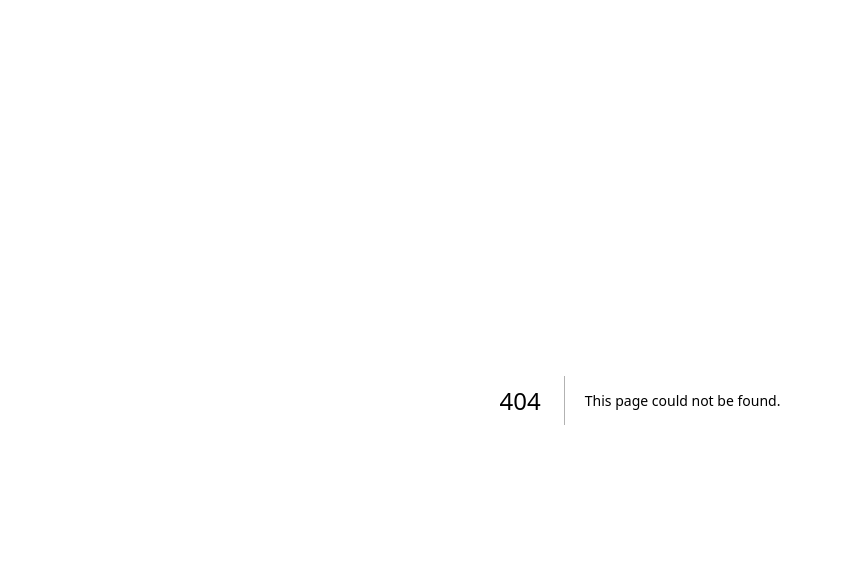
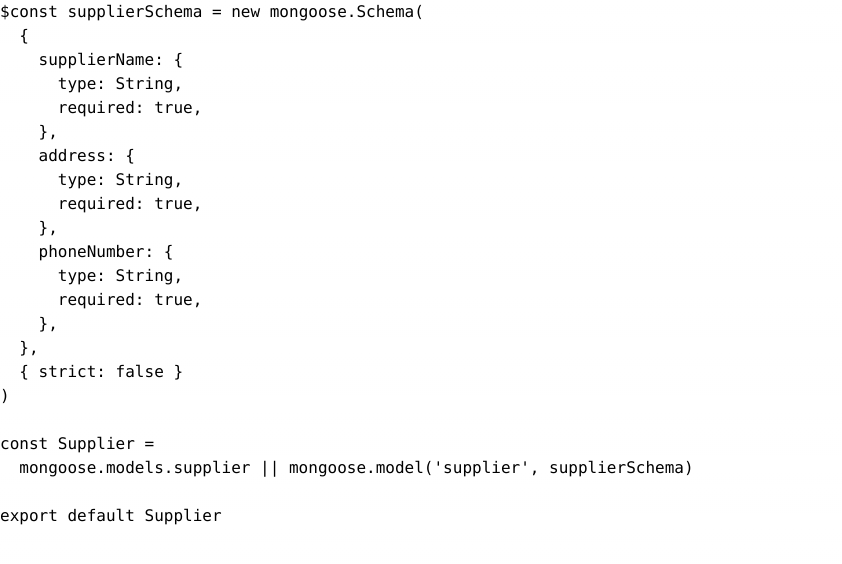
Before and after one commit to NoelPOS/next-mongo, a Next.js app: page /DataModelPage in a window 1280 px wide. Before the commit this address had no page. Shown: the top 564 px of the page, without its empty margins (0-842 px from the left). Built offline with nearby package versions, Linux system fonts and the light colour scheme.

Commit message:
add model apge

```diff
--- /dev/null
+++ b/app/DataModelPage/page.js
@@ -0,0 +1,37 @@
+'use client'
+import React from 'react'
+
+const data = `const supplierSchema = new mongoose.Schema(
+  {
+    supplierName: {
+      type: String,
+      required: true,
+    },
+    address: {
+      type: String,
+      required: true,
+    },
+    phoneNumber: {
+      type: String,
+      required: true,
+    },
+  },
+  { strict: false }
+)
+
+const Supplier =
+  mongoose.models.supplier || mongoose.model('supplier', supplierSchema)
+
+export default Supplier`
+
+const page = () => {
+  return (
+    <div>
+      <pre>
+        <code>${data}</code>
+      </pre>
+    </div>
+  )
+}
+
+export default page
```
